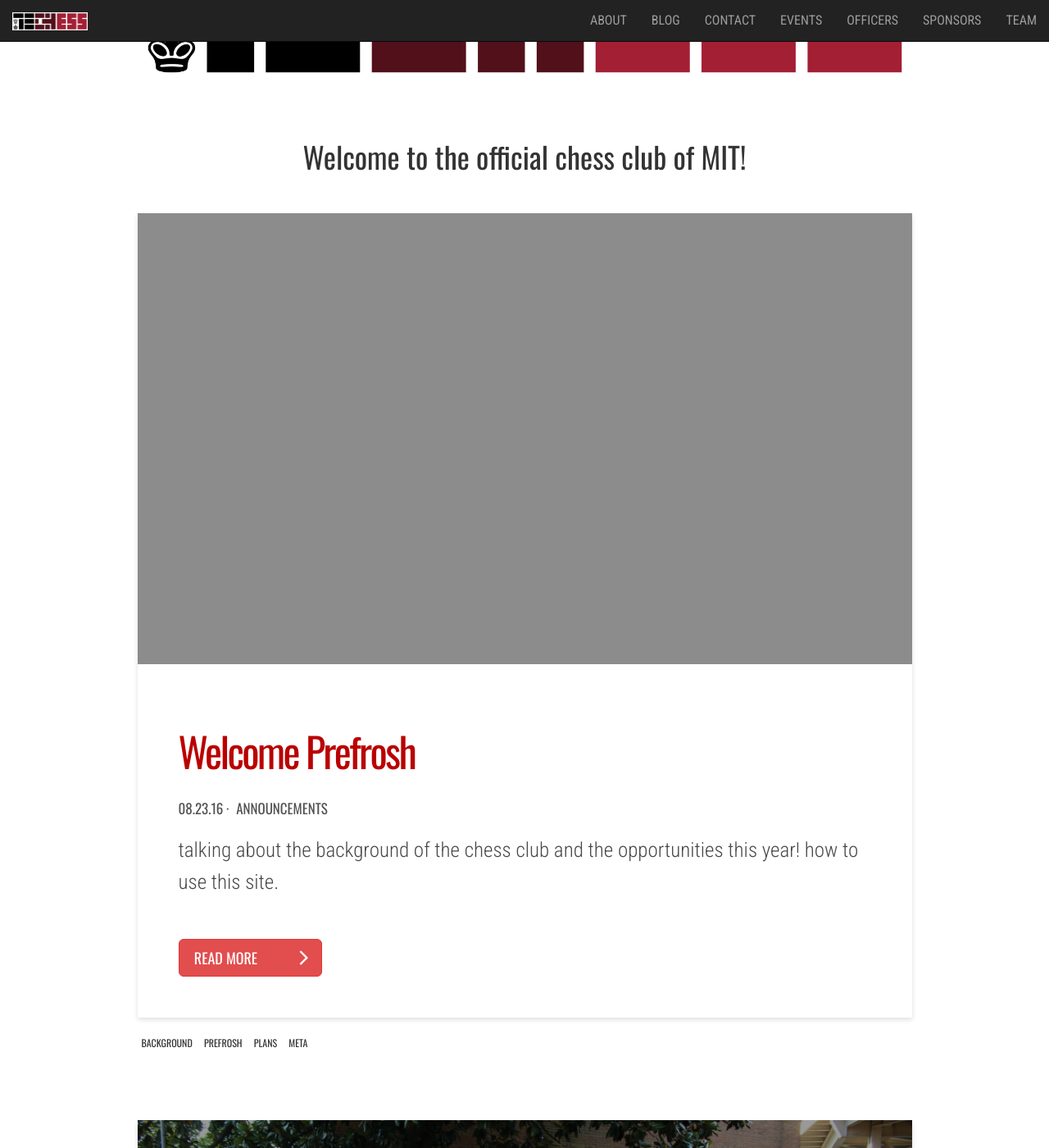
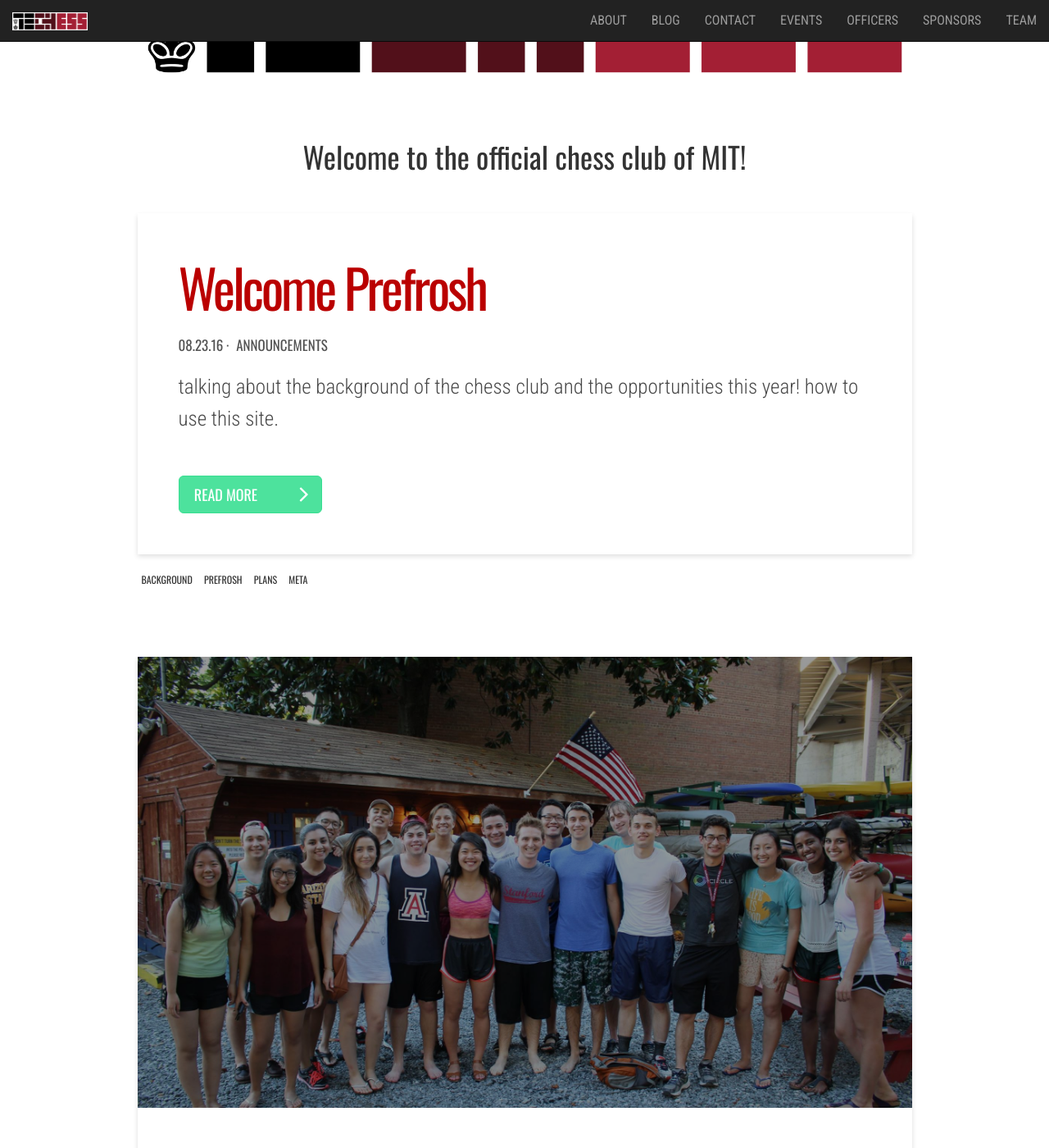
Before and after one commit to Tech-Chess/tech-chess.github.io, a Jekyll site: the page built from index.html, in a window 1280 px wide and 1400 px high, scrolled down 252 px. Shown: the whole window at 82% size. Built offline with Jekyll 4.4.1, drawn with Linux system fonts in a browser that asks for light colours; nearby versions of some CDN libraries; the list of posts is cut into pages by our own code; some of the changed text lies outside the part shown.

Commit message:
adjusting color, trying no img featured

```diff
--- a/_config.yml
+++ b/_config.yml
@@ -26,7 +26,7 @@ gems:      [jekyll-paginate]
 
 # Conversion
 markdown:    kramdown
-highlighter: pygments
+highlighter: rouge
 lsi:         false
 excerpt_separator: "\n\n"
 
--- a/_data/global.yml
+++ b/_data/global.yml
@@ -2,7 +2,7 @@
 title: 'Tech Chess'
 description: 'The official chess club of MIT.'
 url: 'https://tech-chess.github.io' # the base hostname & protocol for your site
-footer_text: '<a href="https://mailman.mit.edu:444/mailman/listinfo/tech-chess-announce" target="_blank">Subscribe</a> to Mailing List <br>  <a href="" target="_blank">Sponsor</a> us! <br><br><i>Copyright © <a href="mailto:techess-exec@mit.edu" target="_blank">MIT Chess Club</a> 2016 </i>'
+footer_text: '<a href="https://mailman.mit.edu:444/mailman/listinfo/tech-chess-announce" target="_blank">subscribe</a> to mailing list <br>  <a href="" target="_blank">sponsor</a> us <br><i>Copyright © <a href="mailto:techess-exec@mit.edu" target="_blank">MIT Chess Club</a> 2016 </i>'
 
 # Admin Settings
 admin_name: 'Tech Chess Exec'
--- a/_sass/bootstrap/_variables.scss
+++ b/_sass/bootstrap/_variables.scss
@@ -17,7 +17,7 @@ $gray-lighter:           lighten($gray-base, 93.5%) !default; // #eee
 
 $brand-primary:         #440000 !default; // #337ab7
 $brand-success:         #5cb85c !default;
-$brand-info:            #E24D4D !default;
+$brand-info:            #4DE29D !default;
 $brand-warning:         #f0ad4e !default;
 $brand-danger:          #d9534f !default;
 
--- a/css/style.scss
+++ b/css/style.scss
@@ -117,7 +117,7 @@ h1.special {
 
     h2 {
         margin: 0;
-        font-size: 50px;
+        font-size: 65px;
         font-weight: 400;
         letter-spacing: -0.05em;
         line-height: 80px;
```
Also changed, not shown: _posts/2016-08-23-Welcome-Prefrosh.md (+0 -1 lines).
